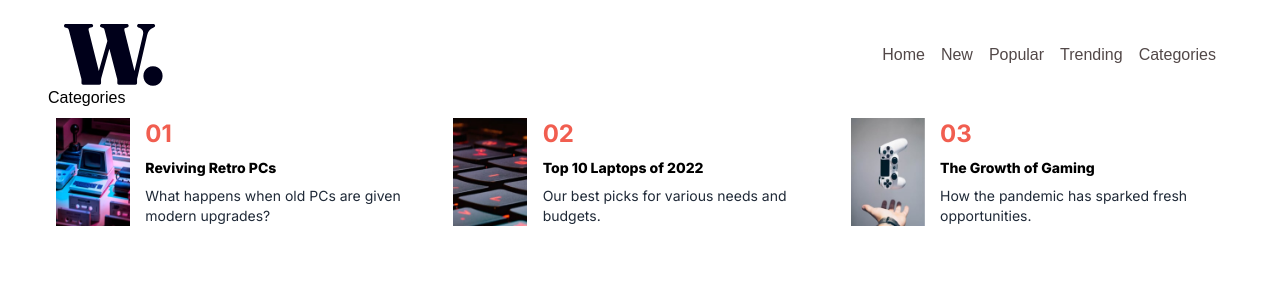
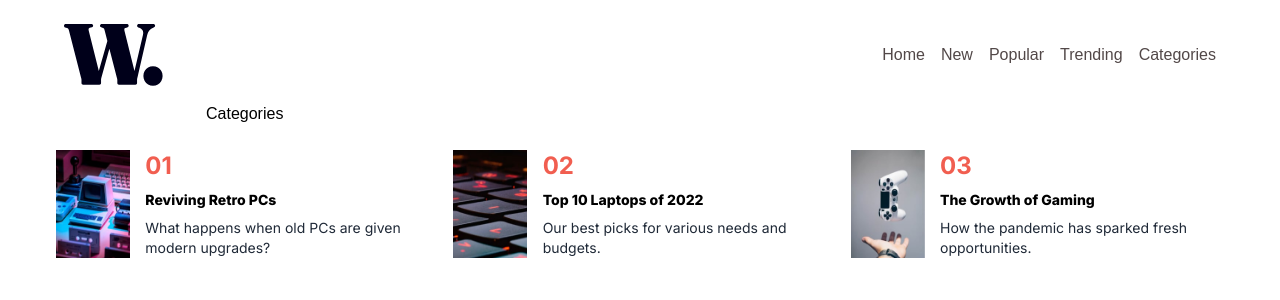
Before and after one commit to maheshnnaik/news-homepage, a Next.js app: page /categories in a window 1280 px wide. Shown: the top 300 px of the page. Built offline with nearby package versions, Linux system fonts and the light colour scheme.

Commit message:
update pages

```diff
--- a/src/pages/categories/index.tsx
+++ b/src/pages/categories/index.tsx
@@ -1,7 +1,7 @@
 export default function Categories () {
     return (
-        <div>
+        <main className="w-[900px] grid gap-4 p-4 mx-auto h-auto">
             Categories
-        </div>
+        </main>
     )
 }
--- a/src/pages/new/index.tsx
+++ b/src/pages/new/index.tsx
@@ -1,7 +1,7 @@
 export default function New () {
     return (
-        <div>
+        <main className="w-[900px] grid gap-4 p-4 mx-auto h-auto">
             New
-        </div>
+        </main>
     )
 }
--- a/src/pages/popular/index.tsx
+++ b/src/pages/popular/index.tsx
@@ -1,7 +1,7 @@
 export default function Popular () {
     return (
-        <div>
+        <main className="w-[900px] grid gap-4 p-4 mx-auto h-auto">
             Popular
-        </div>
+        </main>
     )
 }
--- a/src/pages/trending/index.tsx
+++ b/src/pages/trending/index.tsx
@@ -1,7 +1,7 @@
 export default function Trending () {
     return (
-        <div>
+        <main className="w-[900px] grid gap-4 p-4 mx-auto h-auto">
             Trending
-        </div>
+        </main>
     )
 }
```
